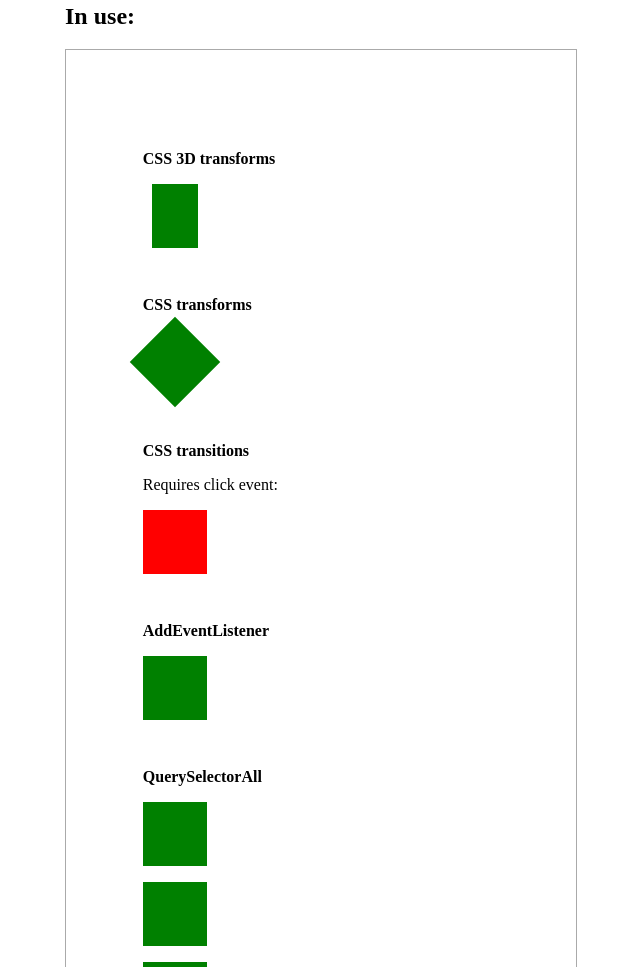
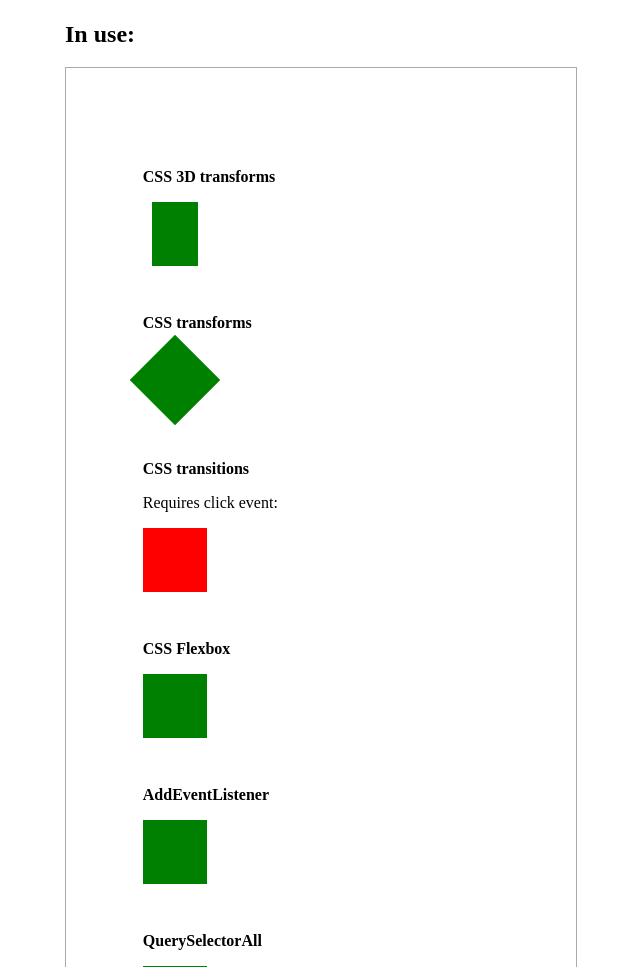
Before and after one commit to arielsalminen/feature.js, a plain HTML site: page tests/index.html in a window 1280 px wide. Shown: the part 817-1784 px from the top of the page, without its empty margins (319-959 px from the left). Drawn offline with Linux system fonts and the light colour scheme.

Commit message:
Support Flexbox detection

```diff
--- a/feature.js
+++ b/feature.js
@@ -97,6 +97,12 @@
     // Test if CSS transitions are supported
     cssTransition : (function() {
       var test = util.pfx("transition") !== null;
+      return !!test;
+    })(),
+
+    // Test if CSS flexbox is supported
+    cssFlexbox : (function() {
+      var test = util.pfx("flexBasis") !== null;
       return !!test;
     })(),
 
--- a/tests/index.html
+++ b/tests/index.html
@@ -33,6 +33,9 @@
       <h4>CSS transitions</h4>
       <p>Requires click event:</p>
       <div class="test transition" style="-webkit-transition: all 1.5s ease; -moz-transition: all 1.5s ease; -ms-transition: all 1.5s ease; -o-transition: all 1.5s ease; transition: all 1.5s ease;"></div>
+
+      <h4>CSS Flexbox</h4>
+      <div class="test" id="flexbox"></div>
 
       <h4>AddEventListener</h4>
       <div class="test" id="addeventlistener"></div>
@@ -142,6 +145,7 @@
       log(feature.css3Dtransform, "CSS 3D transforms");
       log(feature.cssTransform, "CSS transforms");
       log(feature.cssTransition, "CSS transitions");
+      log(feature.cssFlexbox, "CSS Flexbox");
       log(feature.contextMenu, "Context Menu");
       log(feature.addEventListener, "AddEventListener");
       log(feature.querySelectorAll, "QuerySelectorAll");
@@ -188,6 +192,13 @@
             this.className += " active";
           }, false);
         });
+      } catch(err) {}
+
+      // Flexbox
+      try {
+        var needsFlexbox = document.getElementById("flexbox");
+        needsFlexbox.style.flexBasis = "auto";
+        needsFlexbox.className += " active";
       } catch(err) {}
 
       // AddEventListener
```
Also changed, not shown: README.md.
